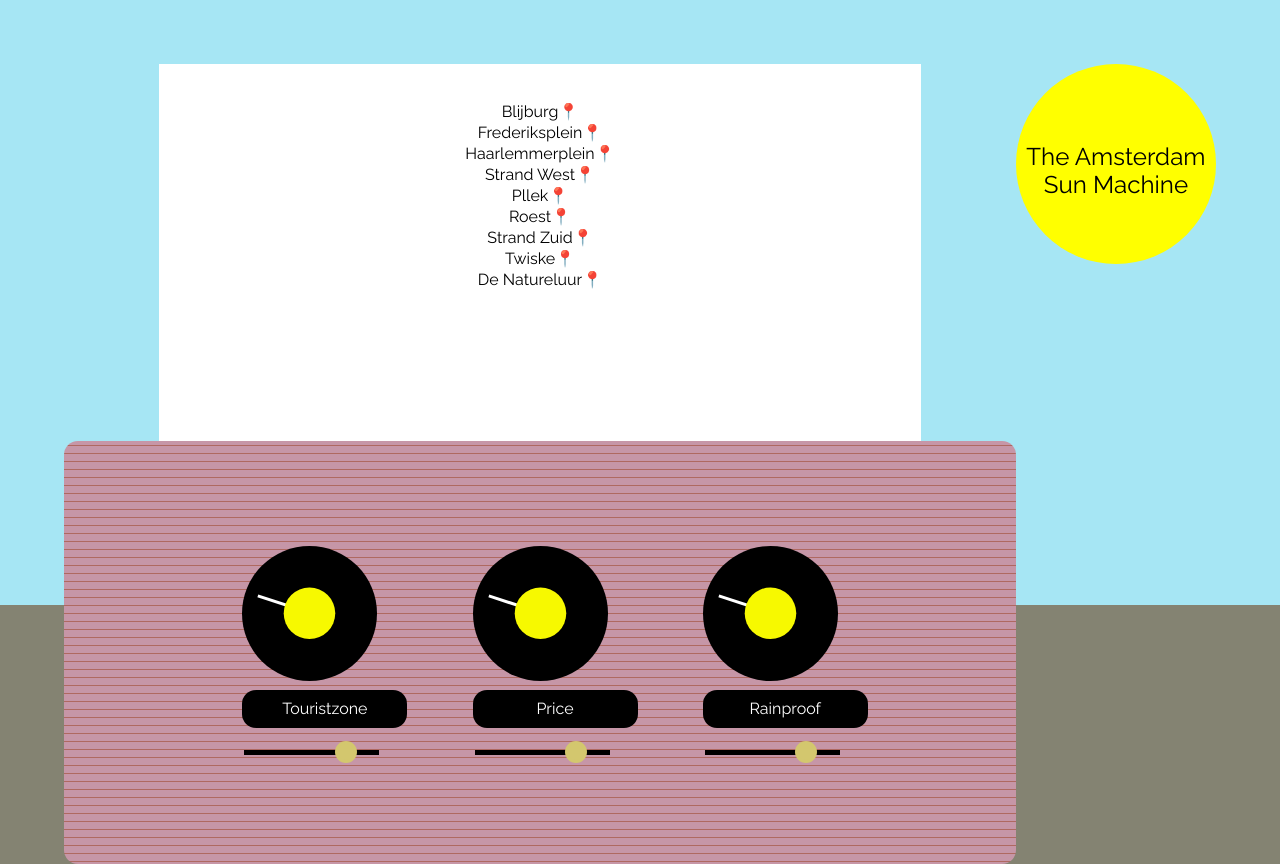
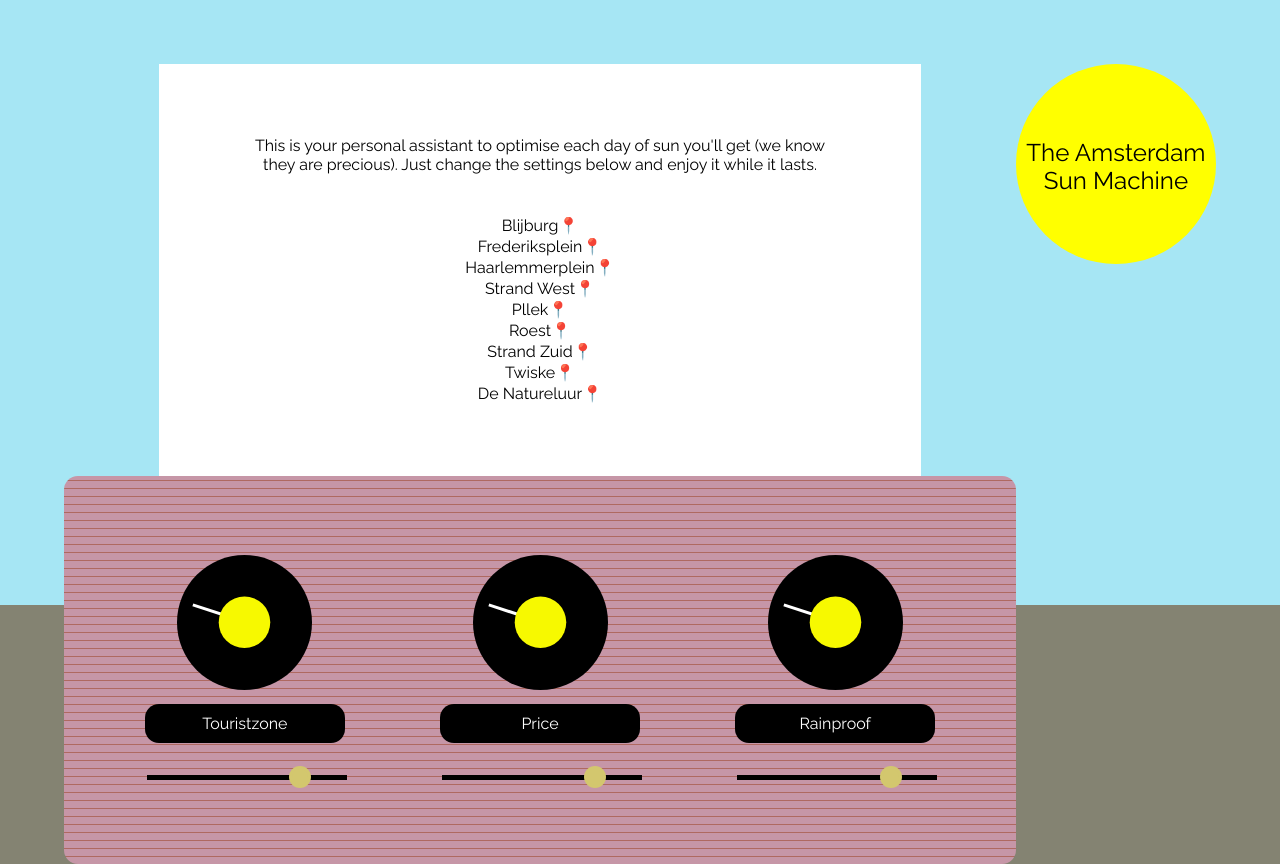
Before and after one commit to madamerobot/damsun-res, a React (Create React App) app: page / in a window 1280 px wide. Built offline with nearby package versions, Linux system fonts and the light colour scheme.

Commit message:
Added intro text

```diff
--- a/src/components/App.js
+++ b/src/components/App.js
@@ -42,6 +42,13 @@ class App extends Component {
 				<div className="machinearea">
 
 					<div className="resultpaper">
+
+						<div className="introtext">
+							<p>This is your personal assistant to optimise each day of sun you'll get (we know they are precious).
+							Just change the settings below and enjoy it while it lasts.
+							</p>
+						</div>
+
 						<div className="results">
 							<Result data={DATA} tourist={this.state.tourist} price={this.state.price} proof={this.state.proof} />
 						</div>
--- a/src/components/Knobbox.js
+++ b/src/components/Knobbox.js
@@ -103,7 +103,9 @@ class Knobbox extends Component {
 					<Knob name={this.props.name} value={this.props.value} onChange={this.props.onChange} rotation={rotation}/>
 				</div>
 
-				<div className="label">{this.props.name}</div>
+				<div className="label">
+					<div>{this.props.name}</div>
+				</div>
 
 				<div className="Slider">
 					<input type="range" value={this.props.value} min="0" max="5" onChange={this.handleChange} className="Slider"/>
--- a/src/components/result.js
+++ b/src/components/result.js
@@ -28,7 +28,7 @@ class Result extends Component {
 			}
 		});
 		if(results.length<=0){
-			return <p>Sorry, you are too picky. No results found.</p>
+			return <p>Nee, you are too picky. No results found. 😭</p>
 		}
 		return results.map ((results) => {
 			return (
--- a/src/components/style.css
+++ b/src/components/style.css
@@ -125,8 +125,22 @@ p {
 .logotitle {
 	font-family: Raleway;
 	font-size: 6px;
-	margin-top: 38%;
+	margin-top: 37%;
 	margin-bottom: 50%;
+}
+
+.aboutlink {
+	font-size: 4px;
+	color: black;
+	text-decoration: none;
+    border-bottom: 1px solid;
+}
+
+.introtext {
+	/*display: none;*/
+	margin: 5%;
+	padding-left: 5%;
+	padding-right: 5%;
 }
 
 /*FLEX ITEM FROM .MACHINEWRAPPER*/
@@ -163,13 +177,15 @@ p {
 	background-color: white;
 	font-family: Raleway;
 	text-align: center;
+
+	display: flex;
+	flex-direction: column;
+	justify-content: center;
 }
 
 /*CHILD OF .RESULTPAPER*/
 .results {
-	margin: 5%;
-/*	padding-top: 5%;
-	padding-bottom: 5%;*/
+	margin-bottom: 5%;
 }
 
 /*FLEX CONTAINER FOR .KNOBBOX*/
@@ -194,12 +210,8 @@ p {
 
 /*FLEX ITEM FROM .MACHINE*/
 .Knobbox {
-	/*width: 20%;*/
-	/*min-width: 200px;*/
+	min-width: 200px;
 	padding: 5%;
-/*	-webkit-box-flex: 1;
-	    -ms-flex: 1;
-	        flex: 1;*/
 
 	display: flex;
 	justify-content: center;
@@ -229,11 +241,9 @@ p {
 	color: white;
 	border-radius: 14px;
 	border-color: black;
-	padding: 15px;
-	margin-top: 5px;
-	line-height: 50%;
+	padding: 5%;
+	margin-top: 5%;
 	font-family: Raleway;
-	width: 100%;
 }
 
 /*CHILD OF .LABELWRAPPER*/
--- a/sunmachine.js
+++ b/sunmachine.js
@@ -12,6 +12,9 @@ app.get('/', function (req, res) {
   res.sendFile(path.join(__dirname, 'build', 'index.html'));
 });
 
+app.get('/about', function (req,res){
+	res.render("about");
+})
 //---------PORT CONFIG-----------------
 
 var server = app.listen(5000, () => {
```
